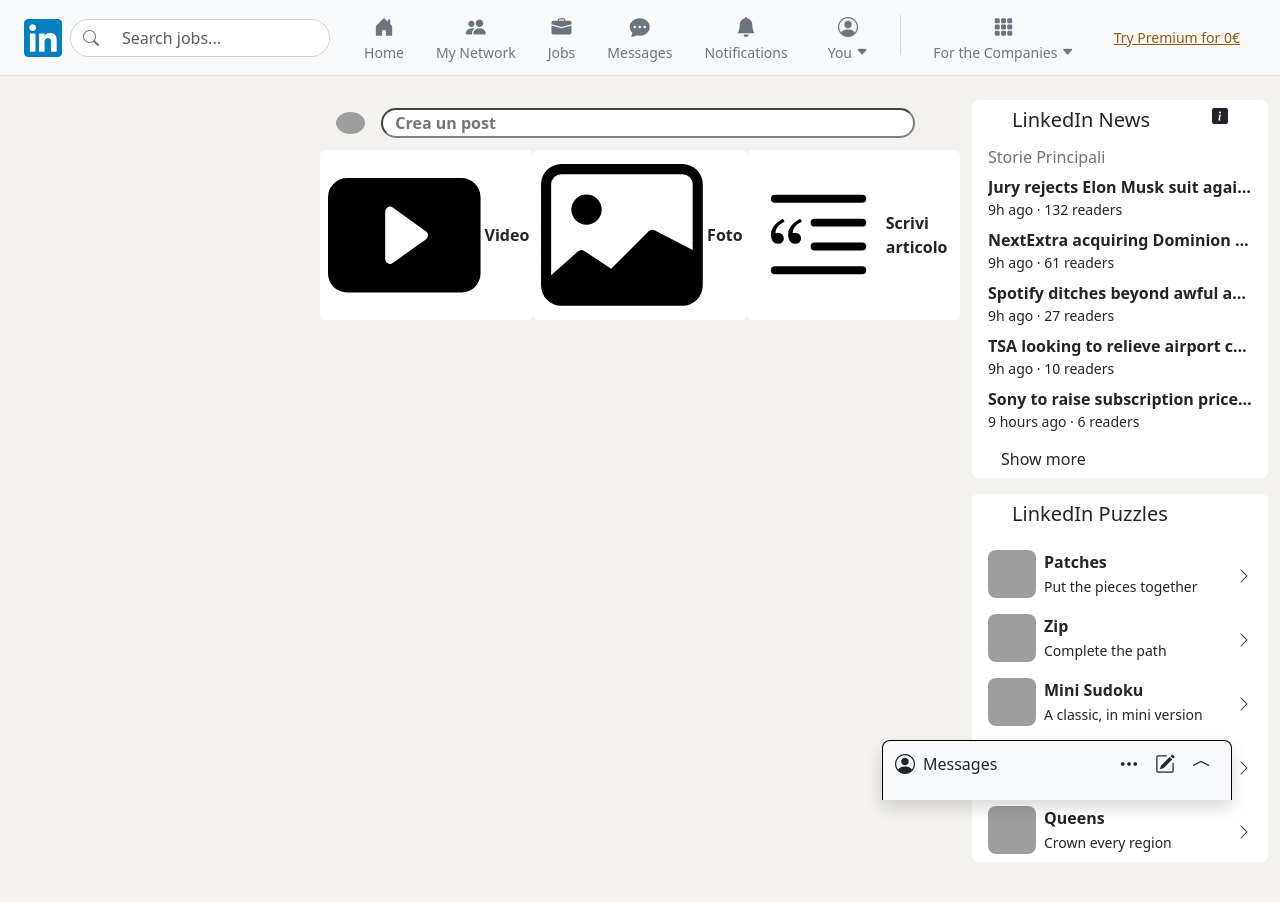
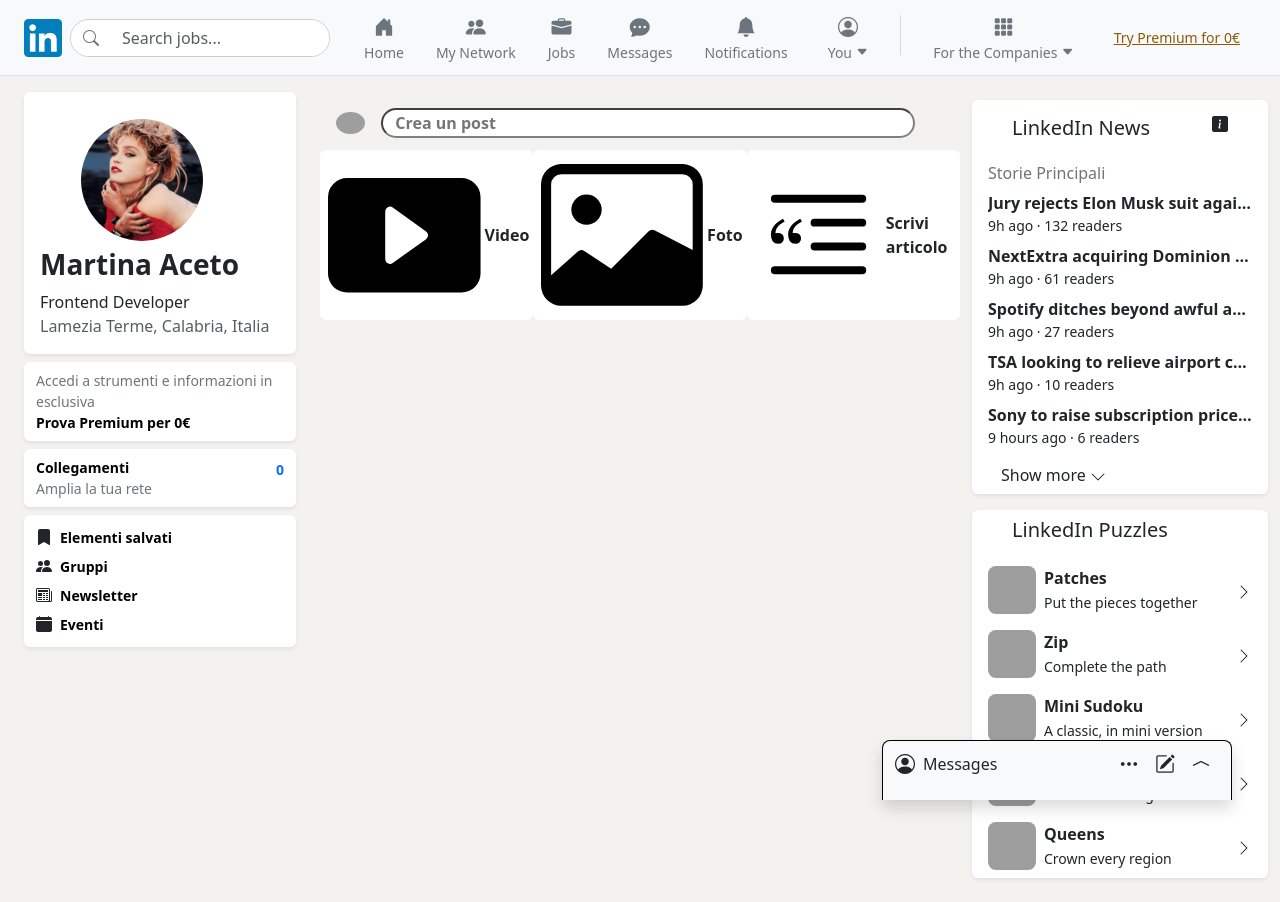
Before and after one commit to tonyformisano2000-ux/BW3-TEAM3-LINKEDIN, a React (Vite) app: page / in a window 1280 px wide. Built offline with nearby package versions, Linux system fonts and the light colour scheme; no server answers; grey boxes are pictures that could not be loaded.

Commit message:
sidebar finished

```diff
--- a/src/components/homepage/HomePage.jsx
+++ b/src/components/homepage/HomePage.jsx
@@ -1,16 +1,24 @@
+import { useEffect } from "react";
+import { useDispatch } from "react-redux";
+import { getMyProfile } from "../../redux/Actions/index";
 import { Col, Container, Row } from "react-bootstrap";
 import CreaUnPost from "./CreaUnPost";
 import SidebarDx from "./SidebarDx";
 import SidebarSx from "./SidebarSx";
 
 const HomePage = () => {
+  const dispatch = useDispatch();
+
+  useEffect(() => {
+    dispatch(getMyProfile());
+  }, [dispatch]);
+
   return (
-    <Container fluid className="my-3" style={{ backgroundColor: "#f3f2ef" }}>
+    <Container fluid className="my-3">
       <Row>
         <Col xs={12} lg={3}>
           <SidebarSx />
         </Col>
-
         <Col xs={12} lg={6}>
           <CreaUnPost />
         </Col>
@@ -21,4 +29,5 @@
     </Container>
   );
 };
+
 export default HomePage;
--- a/src/components/homepage/SidebarDx.jsx
+++ b/src/components/homepage/SidebarDx.jsx
@@ -1,7 +1,7 @@
 import { useState } from "react";
 
 const styles = {
-  card: "d-flex flex-column bg-white rounded-2 my-2 px-3",
+  card: "d-flex flex-column bg-white rounded-2 my-2 px-3 shadow-sm",
   story: "d-flex flex-column my-2 w-100",
   storyTitle: "my-0 fw-semibold text-truncate w-100 cursor-pointer",
 };
@@ -102,10 +102,42 @@
     ? stories
     : stories.slice(0, Math.ceil(stories.length / 2));
 
+  const chevronDown = (
+    <svg
+      xmlns="http://www.w3.org/2000/svg"
+      width="16"
+      height="16"
+      fill="currentColor"
+      class="bi bi-chevron-down"
+      viewBox="0 0 16 16"
+    >
+      <path
+        fill-rule="evenodd"
+        d="M1.646 4.646a.5.5 0 0 1 .708 0L8 10.293l5.646-5.647a.5.5 0 0 1 .708.708l-6 6a.5.5 0 0 1-.708 0l-6-6a.5.5 0 0 1 0-.708"
+      />
+    </svg>
+  );
+
+  const chevronUp = (
+    <svg
+      xmlns="http://www.w3.org/2000/svg"
+      width="16"
+      height="16"
+      fill="currentColor"
+      class="bi bi-chevron-up"
+      viewBox="0 0 16 16"
+    >
+      <path
+        fill-rule="evenodd"
+        d="M7.646 4.646a.5.5 0 0 1 .708 0l6 6a.5.5 0 0 1-.708.708L8 5.707l-5.646 5.647a.5.5 0 0 1-.708-.708z"
+      />
+    </svg>
+  );
+
   return (
     <section className="d-flex flex-column">
       <div className={styles.card}>
-        <div className="d-flex justify-content-between p-2 mx-3">
+        <div className="d-flex justify-content-between px-2 py-3 mx-3">
           <h5>LinkedIn News</h5>
           <svg
             xmlns="http://www.w3.org/2000/svg"
@@ -134,7 +166,8 @@
             ))}
 
             <button className="btn" onClick={() => setExpand((prev) => !prev)}>
-              {expand ? "Show less" : "Show more"}
+              {expand ? "Show less" : "Show more"}{" "}
+              {expand ? chevronUp : chevronDown}
             </button>
           </div>
         </div>
--- a/src/components/homepage/SidebarSx.jsx
+++ b/src/components/homepage/SidebarSx.jsx
@@ -11,7 +11,7 @@
       <Row>
         <Col xs={12} className="mb-2">
           {/* card principale */}
-          <Card className="overflow-hidden rounded-4 shadow-sm border-0">
+          <Card className="overflow-hidden rounded-2 shadow-sm border-0 p-2">
             {/* banner/copertina */}
             <div
               className="position-relative"
@@ -23,51 +23,135 @@
             ></div>
 
             {/* corpo card */}
-            <Card.Body className="position-relative pt-5 px-4 pb-4">
+            <Card.Body className="position-relative pt-5 px-2 pb-2">
               {/* immagine profilo */}
               <img
                 src={profileImage}
                 alt={`${profile.name} ${profile.surname}`}
                 className="rounded-circle border border-4 border-white position-absolute"
                 style={{
-                  width: "160px",
-                  height: "160px",
+                  width: "130px",
+                  height: "130px",
                   objectFit: "cover",
 
                   // sovrapposta alla copertina
-                  top: "-100px",
-                  left: "32px",
+                  top: "-85px",
+                  left: "45px",
                 }}
               />
 
-              {/* spazio sopra per la foto */}
-              <div style={{ height: "30px" }}></div>
-
               {/* nome */}
               <div className="d-flex align-items-center gap-2 flex-wrap">
-                <h2 className="mb-0 fw-bold">
+                <h3
+                  className="mb-2 fw-bold"
+                  style={{ textTransform: "capitalize" }}
+                >
                   {profile.name} {profile.surname}
-                </h2>
+                </h3>
               </div>
 
               {/* titolo */}
-              <p className="mb-2">{profile.title || "--"}</p>
+              <p className="mb-0">{profile.title || "--"}</p>
 
               {/* area + contatti */}
-              <p className="text-muted mb-4">
+              <p className="text-muted mb-0">
                 {profile.area || "Lamezia Terme, Calabria, Italia"}
               </p>
             </Card.Body>
           </Card>
         </Col>
-        <Col xs={12}>
-          <div className="card"></div>
+
+        <Col xs={12} className="mb-2">
+          <Card className="overflow-hidden rounded-2 shadow-sm border-0 p-2">
+            <div className=" d-flex flex-column mx-1">
+              <small className="text-secondary">
+                Accedi a strumenti e informazioni in esclusiva
+              </small>
+              <small className="text-black fw-semibold">
+                Prova Premium per 0€
+              </small>
+            </div>
+          </Card>
         </Col>
-        <Col xs={12}>
-          <div className="card"></div>
+        <Col xs={12} className="mb-2">
+          <Card className=" overflow-hidden rounded-2 shadow-sm border-0 p-2">
+            <div className="d-flex justify-content-between mx-1">
+              <div className="d-flex flex-column">
+                <small className="text-black fw-semibold">Collegamenti</small>
+                <small className="text-secondary">Amplia la tua rete</small>
+              </div>
+              <div>
+                <small className="text-primary fw-semibold cursor-pointer">
+                  0
+                </small>
+              </div>
+            </div>
+          </Card>
         </Col>
-        <Col xs={12}>
-          <div className="card"></div>
+        <Col xs={12} className="mb-2">
+          <Card className="overflow-hidden rounded-2 shadow-sm border-0 p-2">
+            <div className="d-flex align-items-center justify-content-start p-1">
+              <svg
+                xmlns="http://www.w3.org/2000/svg"
+                width="16"
+                height="16"
+                fill="currentColor"
+                className="bi bi-bookmark-fill me-2"
+                viewBox="0 0 16 16"
+              >
+                <path d="M2 2v13.5a.5.5 0 0 0 .74.439L8 13.069l5.26 2.87A.5.5 0 0 0 14 15.5V2a2 2 0 0 0-2-2H4a2 2 0 0 0-2 2" />
+              </svg>
+              <small className="text-black fw-semibold cursor-pointer">
+                Elementi salvati
+              </small>
+            </div>
+            <div className="d-flex align-items-center justify-content-start p-1">
+              <svg
+                xmlns="http://www.w3.org/2000/svg"
+                width="16"
+                height="16"
+                fill="currentColor"
+                className="bi bi-people-fill me-2"
+                viewBox="0 0 16 16"
+              >
+                <path d="M7 14s-1 0-1-1 1-4 5-4 5 3 5 4-1 1-1 1zm4-6a3 3 0 1 0 0-6 3 3 0 0 0 0 6m-5.784 6A2.24 2.24 0 0 1 5 13c0-1.355.68-2.75 1.936-3.72A6.3 6.3 0 0 0 5 9c-4 0-5 3-5 4s1 1 1 1zM4.5 8a2.5 2.5 0 1 0 0-5 2.5 2.5 0 0 0 0 5" />
+              </svg>
+              <small className="text-black fw-semibold cursor-pointer">
+                Gruppi
+              </small>
+            </div>
+            <div className="d-flex align-items-center justify-content-start p-1">
+              <svg
+                xmlns="http://www.w3.org/2000/svg"
+                width="16"
+                height="16"
+                fill="currentColor"
+                className="bi bi-newspaper me-2"
+                viewBox="0 0 16 16"
+              >
+                <path d="M0 2.5A1.5 1.5 0 0 1 1.5 1h11A1.5 1.5 0 0 1 14 2.5v10.528c0 .3-.05.654-.238.972h.738a.5.5 0 0 0 .5-.5v-9a.5.5 0 0 1 1 0v9a1.5 1.5 0 0 1-1.5 1.5H1.497A1.497 1.497 0 0 1 0 13.5zM12 14c.37 0 .654-.211.853-.441.092-.106.147-.279.147-.531V2.5a.5.5 0 0 0-.5-.5h-11a.5.5 0 0 0-.5.5v11c0 .278.223.5.497.5z" />
+                <path d="M2 3h10v2H2zm0 3h4v3H2zm0 4h4v1H2zm0 2h4v1H2zm5-6h2v1H7zm3 0h2v1h-2zM7 8h2v1H7zm3 0h2v1h-2zm-3 2h2v1H7zm3 0h2v1h-2zm-3 2h2v1H7zm3 0h2v1h-2z" />
+              </svg>
+              <small className="text-black fw-semibold cursor-pointer">
+                Newsletter
+              </small>
+            </div>
+            <div className="d-flex align-items-center justify-content-start p-1">
+              <svg
+                xmlns="http://www.w3.org/2000/svg"
+                width="16"
+                height="16"
+                fill="currentColor"
+                className="bi bi-calendar-fill me-2"
+                viewBox="0 0 16 16"
+              >
+                <path d="M3.5 0a.5.5 0 0 1 .5.5V1h8V.5a.5.5 0 0 1 1 0V1h1a2 2 0 0 1 2 2v11a2 2 0 0 1-2 2H2a2 2 0 0 1-2-2V5h16V4H0V3a2 2 0 0 1 2-2h1V.5a.5.5 0 0 1 .5-.5" />
+              </svg>
+              <small className="text-black fw-semibold cursor-pointer">
+                Eventi
+              </small>
+            </div>
+          </Card>
         </Col>
       </Row>
     </Container>
```
